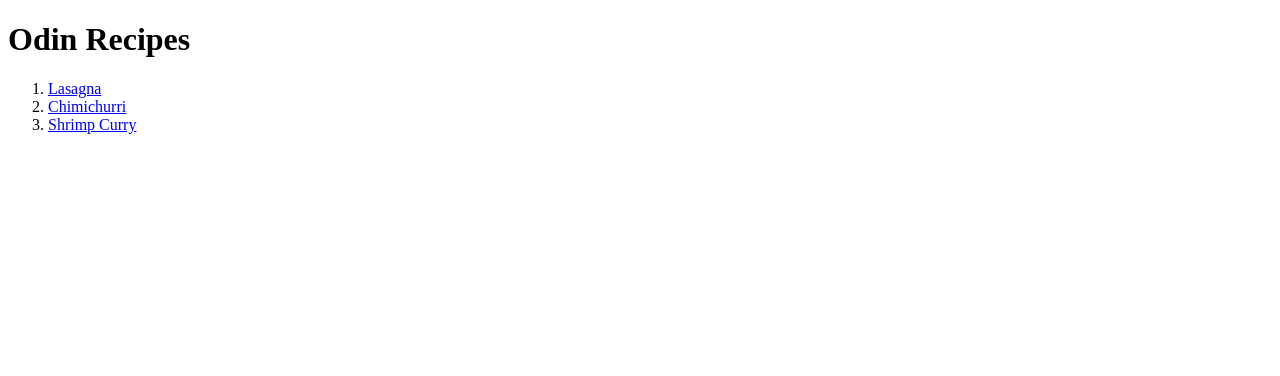
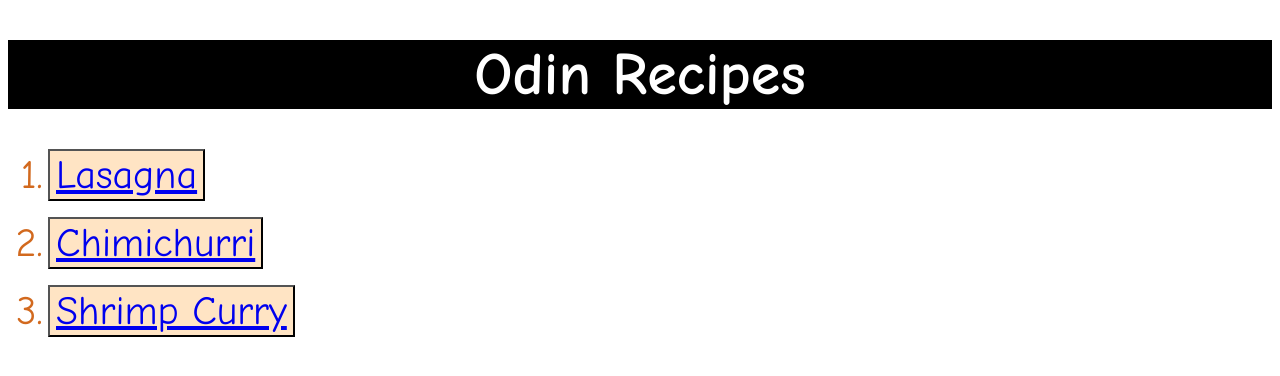
Before and after one commit to Lt-Toodles/odin-recipes, a plain HTML site: page index.html in a window 1280 px wide. Drawn offline with Linux system fonts and the light colour scheme.

Commit message:
improve index page css

```diff
--- a/index.html
+++ b/index.html
@@ -5,13 +5,15 @@
     <meta http-equiv="X-UA-Compatible" content="IE=edge">
     <meta name="viewport" content="width=device-width, initial-scale=1.0">
     <title>Toodle's professional recipes</title>
+    <link rel="stylesheet" href="styles.css">
 </head>
+
 <body>
-    <h1>Odin Recipes</h1>
-    <ol>
-        <li><a href= ./recipes/lasagna.html>Lasagna</a></li>
-        <li><a href= ./recipes/chimichurri.html>Chimichurri</a></li>
-        <li><a href= ./recipes/shrimp_curry.html>Shrimp Curry</a></li>
+    <h1 class= "header">Odin Recipes</h1>
+    <ol class="odered_links">
+        <button class="recipebutton"><li><a href= ./recipes/lasagna.html>Lasagna</a></li></button>
+        <p><button class="recipebutton"><li><a href= ./recipes/chimichurri.html>Chimichurri</a></li></button></p>
+        <button class="recipebutton"><li><a href= ./recipes/shrimp_curry.html>Shrimp Curry</a></li></button>
     </ol>
 </body>
 </html>
--- /dev/null
+++ b/styles.css
@@ -0,0 +1,18 @@
+*{
+    font-family: "Comic Sans MS", sans-serif;
+
+}
+
+.header{
+    color: white;
+    background-color: rgb(0, 0, 0);
+    text-align: center;
+    font-size: 60px;
+}
+
+.recipebutton{
+    color: chocolate;
+    background-color: bisque;
+    text-align: center;
+    font-size: 40px;
+}
```
Also changed, not shown: recipes/lasagna.html (+2 -0 lines).
